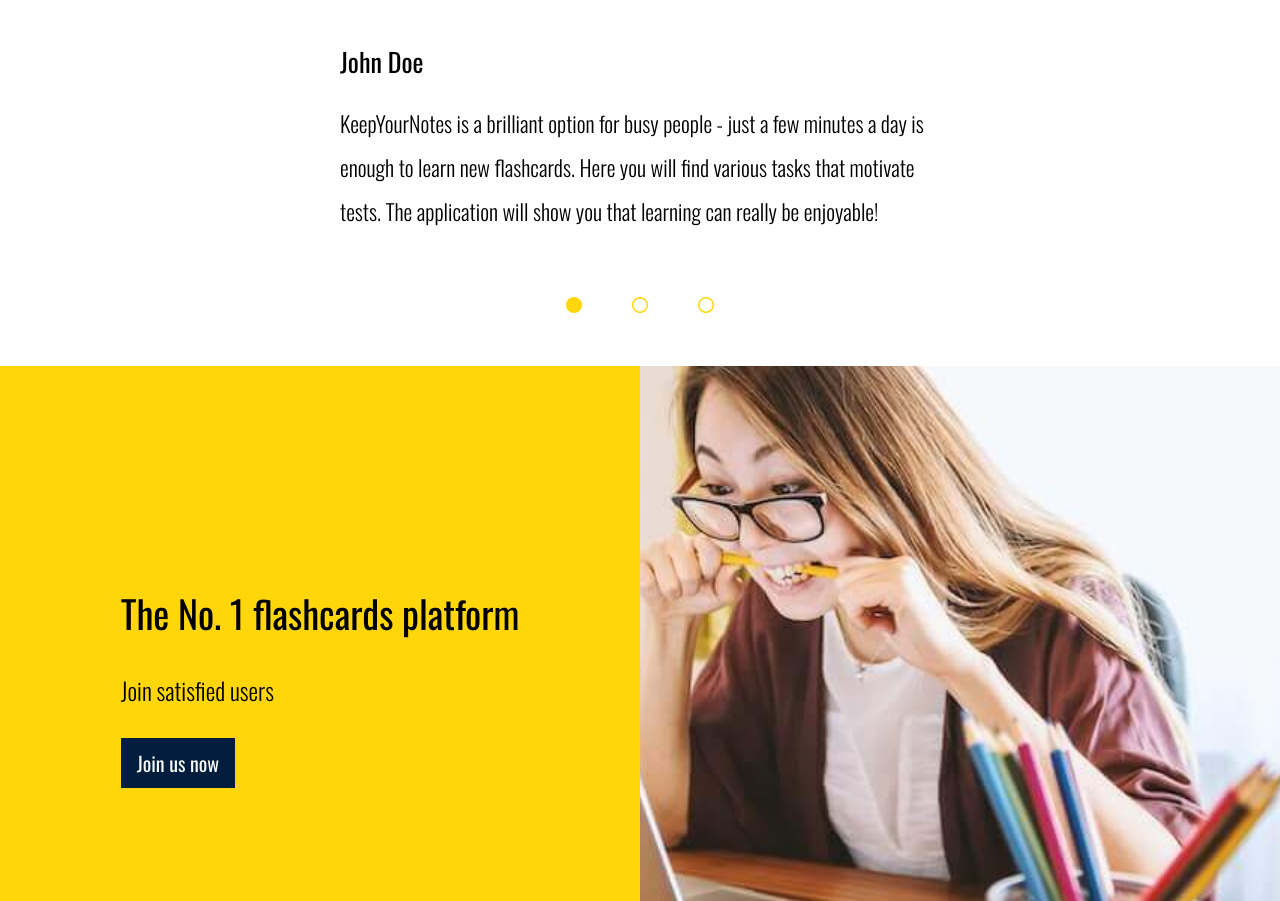
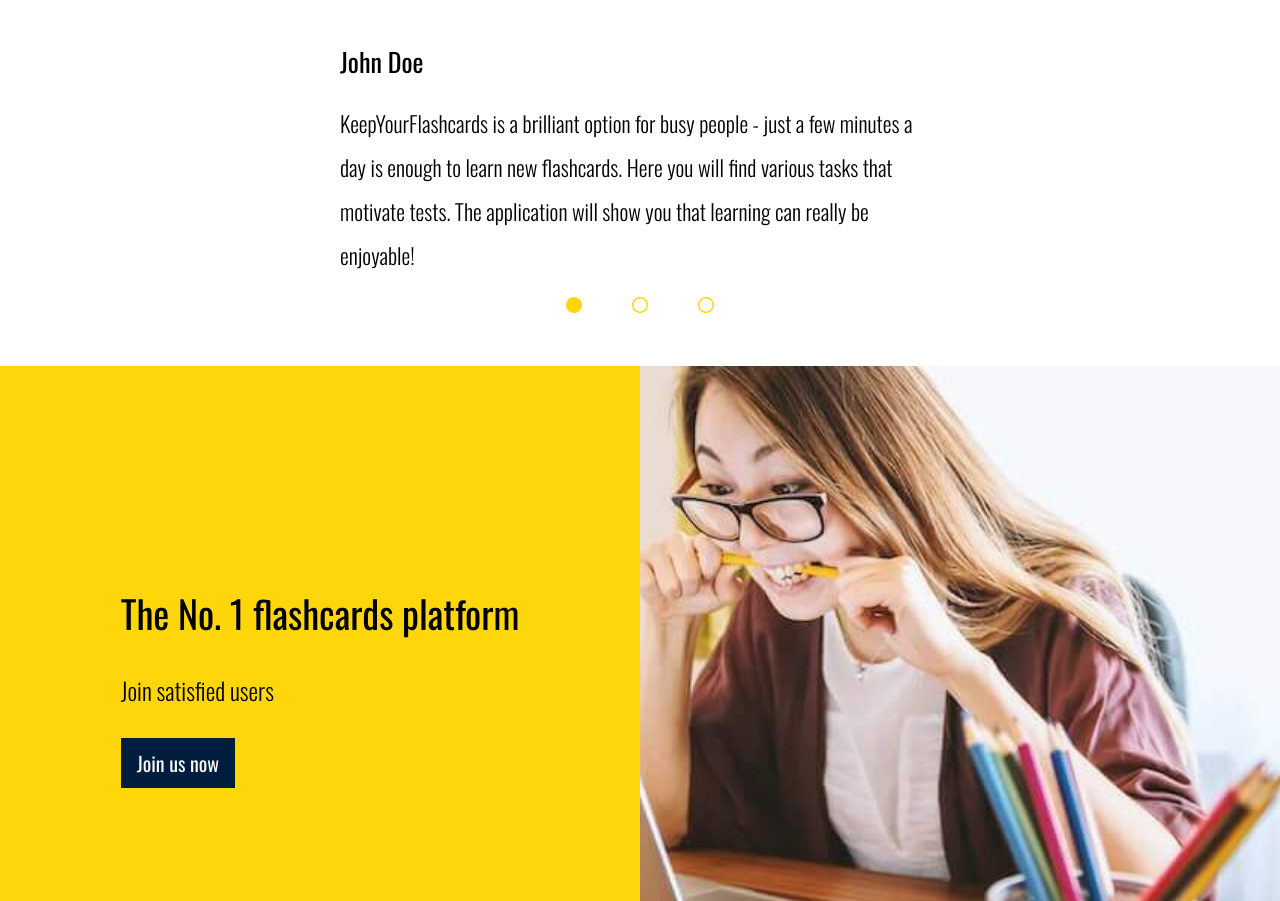
Before and after one commit to karol-wolski/KeepYourFlashcards, a React (Vite) app: page / in a window 1280 px wide. Shown: the part 1719-2620 px from the top of the page. Built offline with nearby package versions, Linux system fonts and the light colour scheme; no server answers.

Commit message:
fix: fix incorrect spelling in user reviews (#131)

```diff
--- a/src/components/ReviewsHomepage/ReviewsHomepage.tsx
+++ b/src/components/ReviewsHomepage/ReviewsHomepage.tsx
@@ -5,13 +5,13 @@ const reviews = [
     id: '0001',
     author: 'John Doe',
     review:
-      'KeepYourNotes is a brilliant option for busy people - just a few minutes a day is enough to learn new flashcards. Here you will find various tasks that motivate tests. The application will show you that learning can really be enjoyable!',
+      'KeepYourFlashcards is a brilliant option for busy people - just a few minutes a day is enough to learn new flashcards. Here you will find various tasks that motivate tests. The application will show you that learning can really be enjoyable!',
   },
   {
     id: '0002',
     author: 'Anna Kowalska',
     review:
-      'I tested the KeepYourNotes platform and the results exceeded my wildest expectations! I learned anywhere and anytime, adapting learning to my schedule, not the other way around :). This is an ideal solution for working people who want to develop and have little free time.',
+      'I tested the KeepYourFlashcards platform and the results exceeded my wildest expectations! I learned anywhere and anytime, adapting learning to my schedule, not the other way around :). This is an ideal solution for working people who want to develop and have little free time.',
   },
   {
     id: '0003',
```
